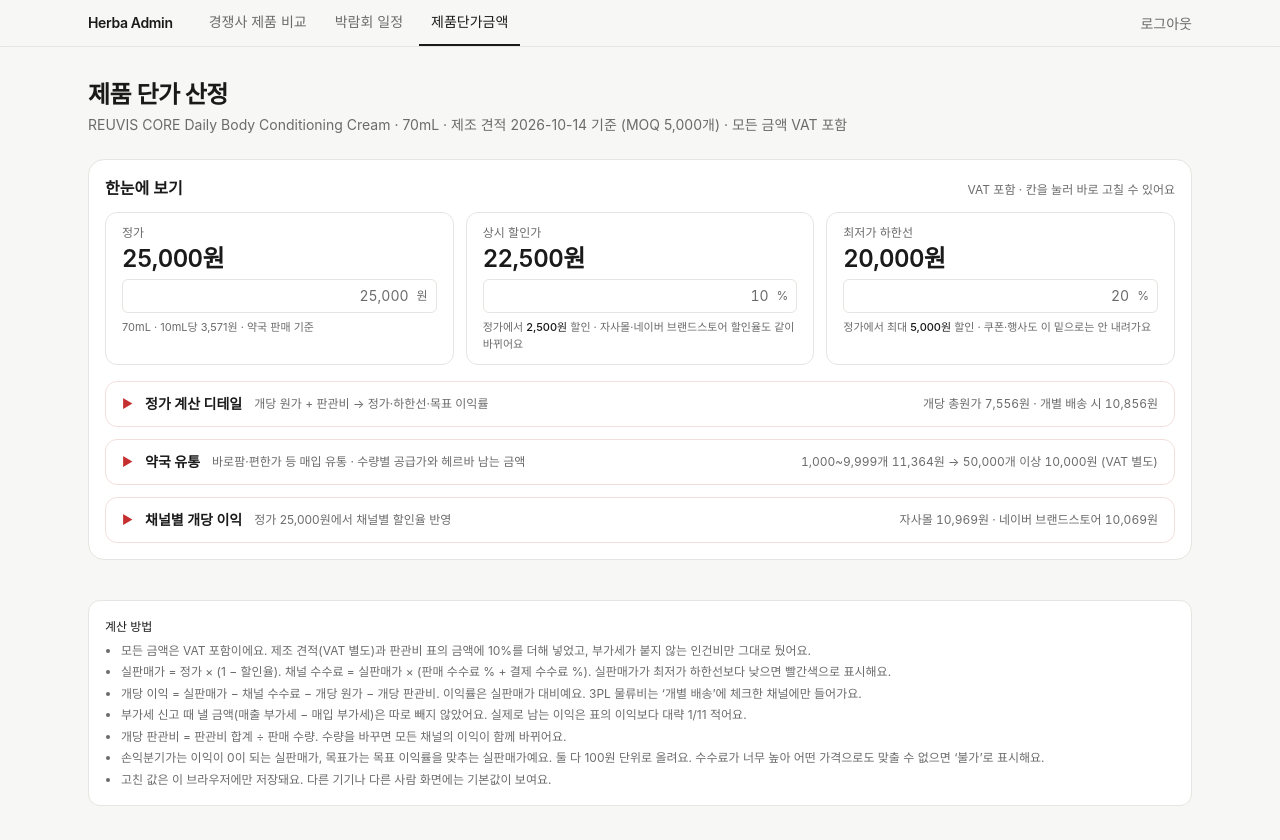
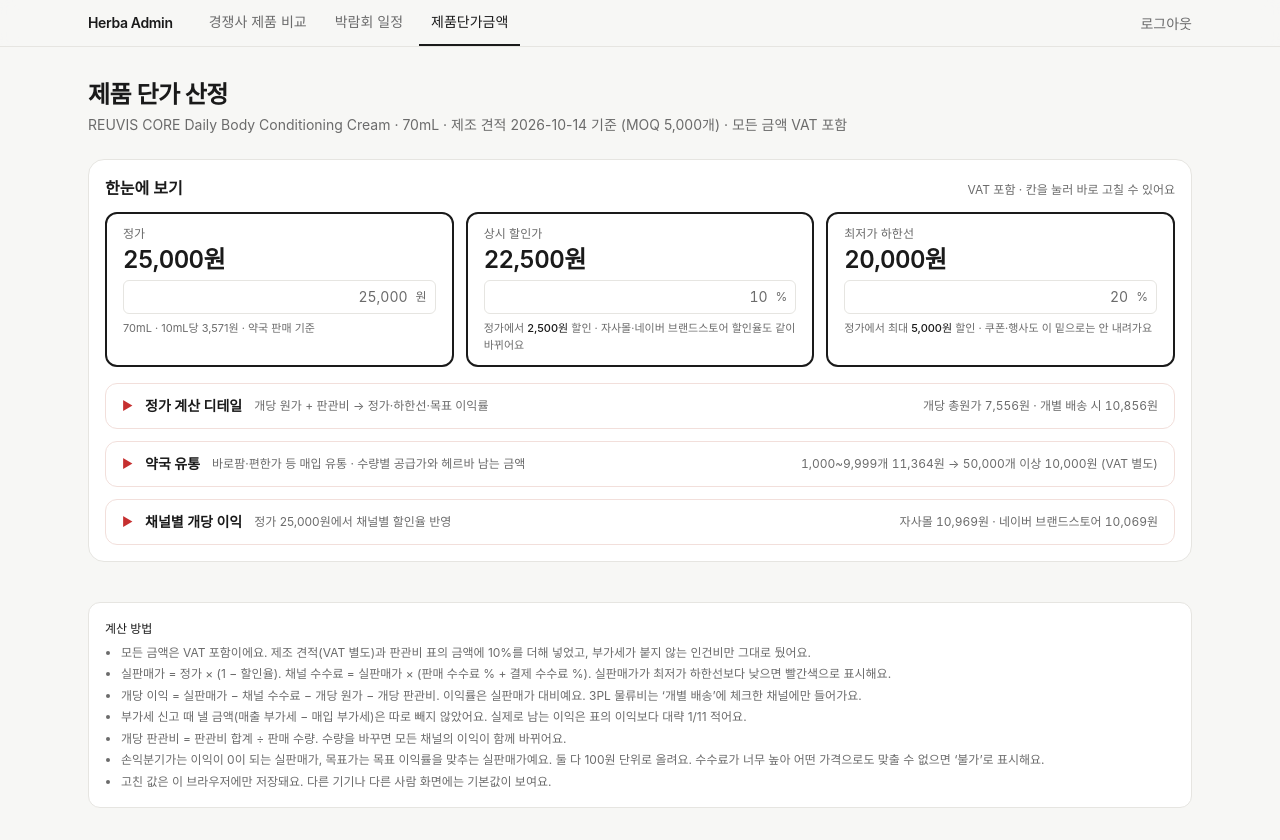
Before and after one commit to tinaa-ai/herba-admin, a Next.js app: page /unit-price in a window 1280 px wide. Built offline with nearby package versions, Linux system fonts and the light colour scheme.

Commit message:
제품단가금액: 한눈에 보기 3칸 테두리를 굵게
Co-Authored-By: Claude Opus 5.5 <noreply@anthropic.com>

```diff
--- a/src/app/unit-price/PriceSummary.tsx
+++ b/src/app/unit-price/PriceSummary.tsx
@@ -7,7 +7,7 @@ const VAT = 1.1;
 
 function Stat({ label, value, children }: { label: string; value: string; children?: React.ReactNode }) {
   return (
-    <div className="rounded-xl border border-line bg-surface px-4 py-3">
+    <div className="rounded-xl border-2 border-foreground bg-surface px-4 py-3">
       <p className="text-xs text-muted">{label}</p>
       <p className="mt-0.5 text-2xl font-semibold tabular-nums tracking-tight">{value}</p>
       <div className="mt-1 space-y-1.5 text-[11px] text-muted">{children}</div>
```
